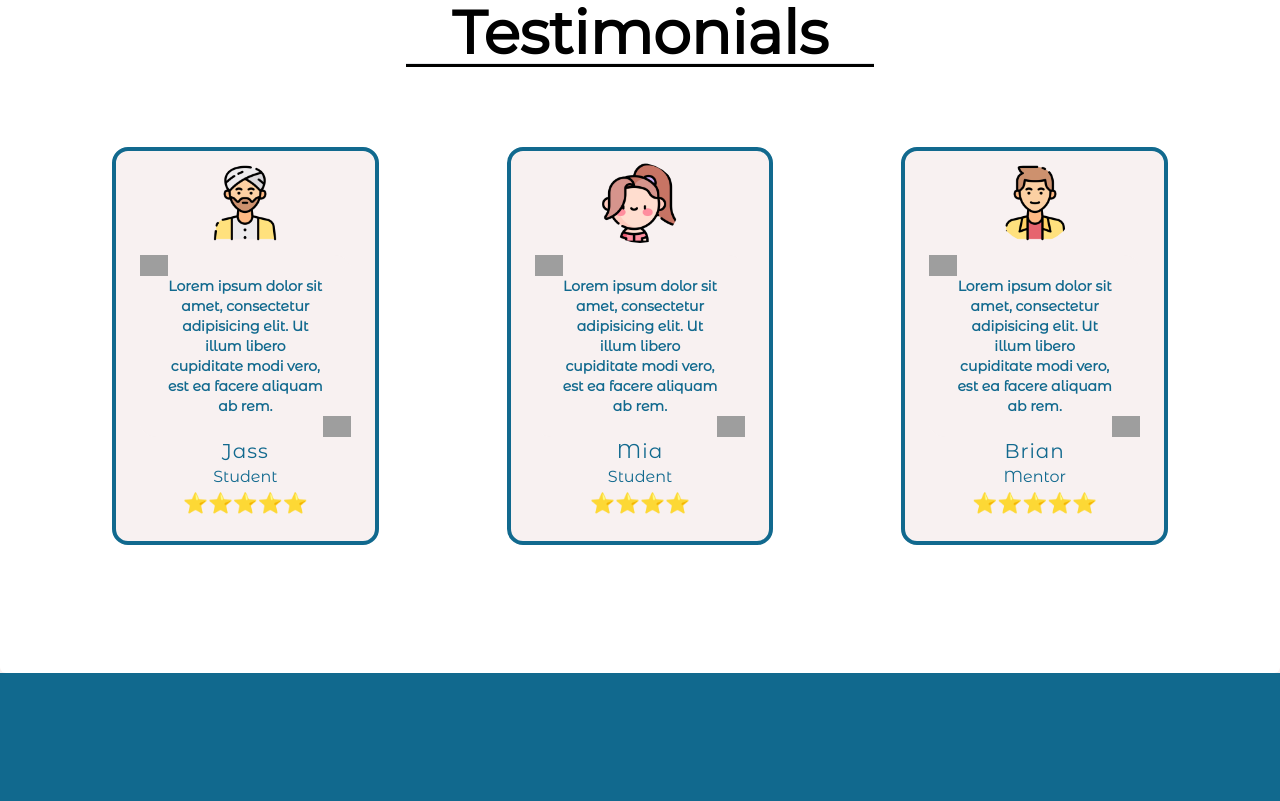
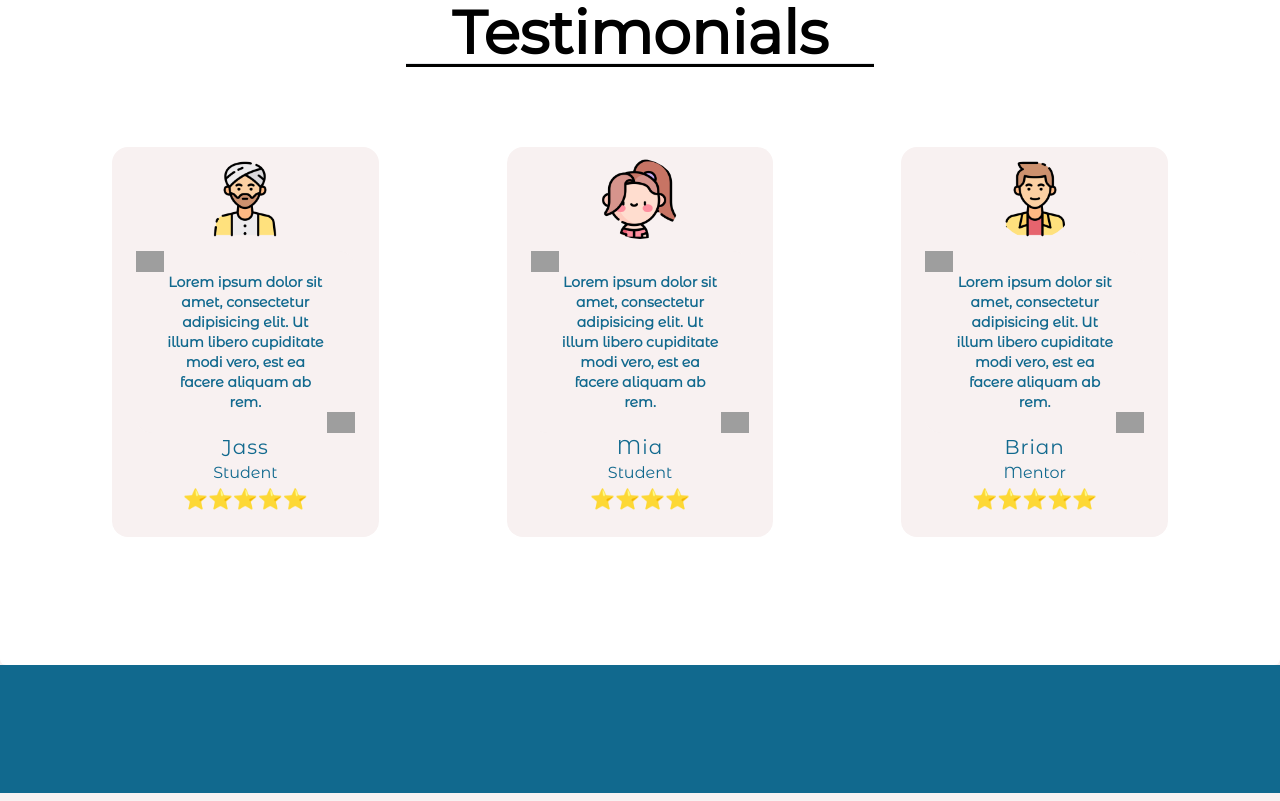
Before and after one commit to Ankitsingho7o/tailwind-Pro, a website built with Vite: page index.html in a window 1280 px wide. Shown: the part 2520-3321 px from the top of the page. Built offline with nearby package versions, Linux system fonts and the light colour scheme; grey boxes are pictures that could not be loaded.

Commit message:
removed border from the card of testimonial section

```diff
--- a/index.html
+++ b/index.html
@@ -301,7 +301,7 @@
           class="flex flex-col space-y-10 lg:space-y-0 lg:space-x-14 xl:space-x-32 lg:flex-row items-center justify-evenly md:mt-20 mx-10 md:mx-20 lg:mx-5 xl:mx-20"
         >
           <div
-            class="bg-skin transition ease-in-out w-auto text-center m-0 p-3 border-darkblue text-white border-4 rounded-2xl text-xl hover:shadow-lg hover:shadow-gray-500 mt-5 lg:mt-0 hover:scale-110"
+            class="bg-skin transition ease-in-out w-auto text-center m-0 p-3 text-white rounded-2xl text-xl hover:shadow-lg hover:shadow-gray-500 mt-5 lg:mt-0 hover:scale-110"
           >
             <div class="flex flex-col md:flex-row lg:flex-col">
               <div class="self-center container">
@@ -342,7 +342,7 @@
             </div>
           </div>
           <div
-            class="bg-skin transition ease-in-out w-auto text-center m-0 p-3 border-darkblue text-white border-4 rounded-2xl text-xl hover:shadow-lg hover:shadow-gray-500 mt-5 hover:scale-110"
+            class="bg-skin transition ease-in-out w-auto text-center m-0 p-3 text-white rounded-2xl text-xl hover:shadow-lg hover:shadow-gray-500 mt-5 hover:scale-110"
           >
             <div class="flex flex-col md:flex-row lg:flex-col">
               <div class="self-center container">
@@ -383,7 +383,7 @@
             </div>
           </div>
           <div
-            class="bg-skin transition ease-in-out w-auto text-center m-0 p-3 border-darkblue text-white border-4 rounded-2xl text-xl hover:shadow-lg hover:shadow-gray-500 mt-5 hover:scale-110"
+            class="bg-skin transition ease-in-out w-auto text-center m-0 p-3 text-white rounded-2xl text-xl hover:shadow-lg hover:shadow-gray-500 mt-5 hover:scale-110"
           >
             <div class="flex flex-col md:flex-row lg:flex-col">
               <div class="self-center container">
```
